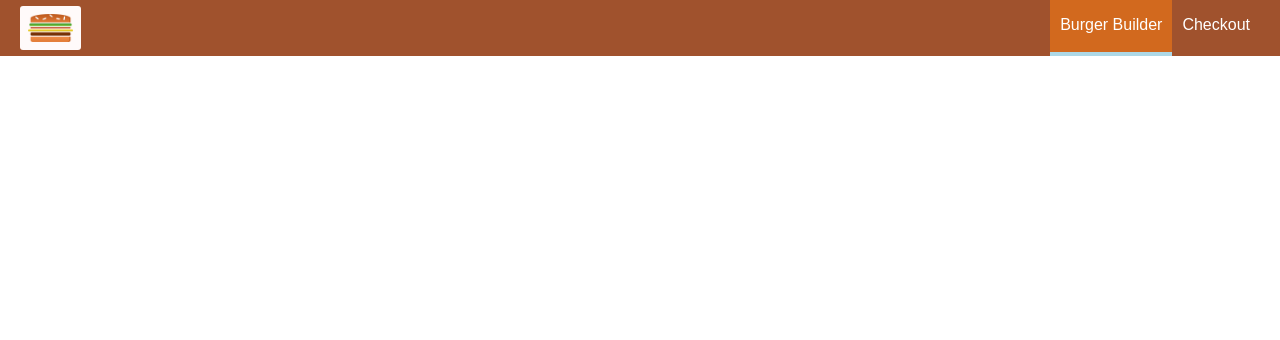
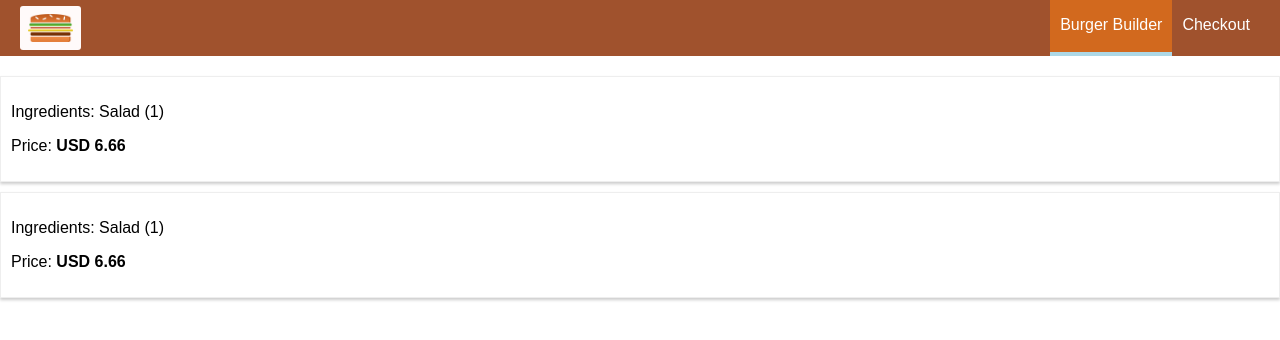
Before and after one commit to ediaz13/my-burguer-app, a React (Create React App) app: page /orders in a window 1280 px wide. Shown: the top 340 px of the page. Built offline with nearby package versions, Linux system fonts and the light colour scheme; a web font is replaced by a local one.

Commit message:
228. Adding an Orders Page

```diff
--- a/src/App.js
+++ b/src/App.js
@@ -4,6 +4,8 @@ import { Route, Switch } from 'react-router-dom';
 import Layout from './hoc/Layout/Layout';
 import BurgerBuilder from './containers/BurgerBuilder/BurgerBuilder';
 import Checkout from './containers/Checkout/Checkout'
+import Orders from './containers/Orders/Orders'
+
 
 class App extends Component {
   render () {
@@ -14,6 +16,7 @@ class App extends Component {
           {/* //<Checkout /> */}
           <Switch>
             <Route path="/checkout" component={Checkout}/>
+            <Route path="/orders" component={Orders}/>
             <Route path="/" exact component={BurgerBuilder}/>
           </Switch>
         </Layout>
--- /dev/null
+++ b/src/components/Order/Order.js
@@ -0,0 +1,11 @@
+import React from 'react';
+
+import classes from './Order.module.css'
+const order = (props) => (
+    <div className={classes.Order}>
+        <p>Ingredients: Salad (1) </p>
+        <p>Price: <strong>USD 6.66</strong> </p>
+    </div>
+);
+
+export default order;
--- /dev/null
+++ b/src/components/Order/Order.module.css
@@ -0,0 +1,8 @@
+.Order {
+    width: 100%;
+    border: 1px solid #eee;
+    box-shadow: 0 2px 3px #ccc;
+    padding: 10px;
+    margin: 10px auto;
+    box-sizing: border-box;
+}
--- /dev/null
+++ b/src/containers/Orders/Orders.js
@@ -0,0 +1,16 @@
+import React, { Component } from 'react';
+
+import Order from '../../components/Order/Order';
+
+class Orders extends Component {
+    render () {
+        return (
+            <div>
+                <Order />
+                <Order />
+            </div>
+        );
+    }
+}
+
+export default Orders;
```
